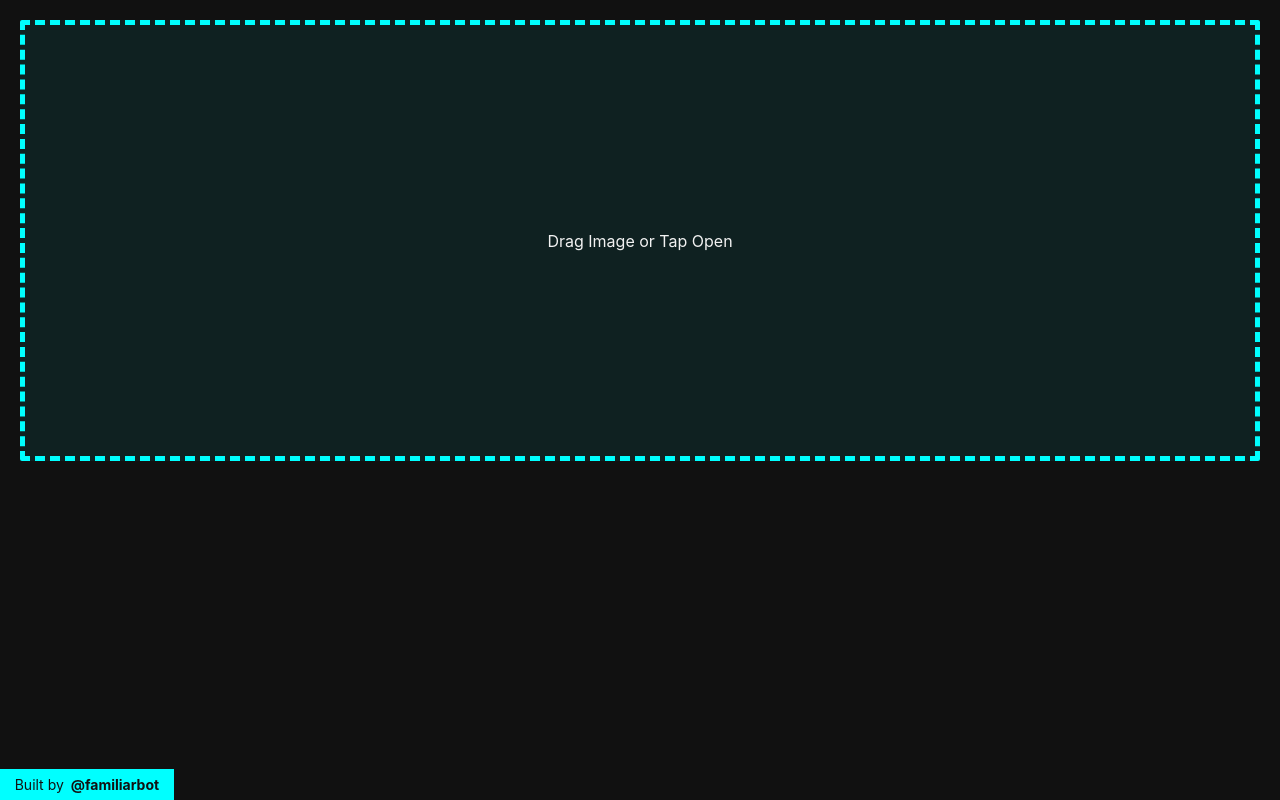
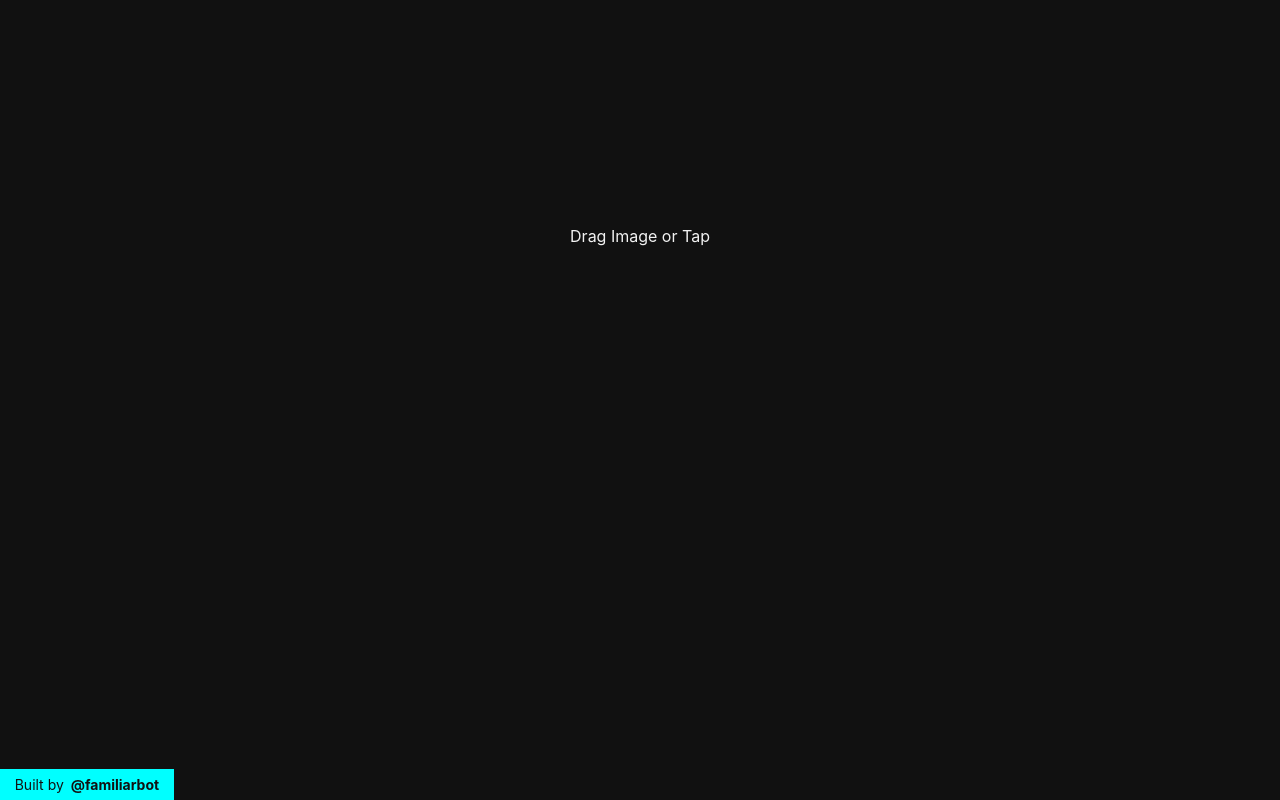
Before and after one commit to familiarlab/cards, a React (Create React App) app: page / in a window 1280 px wide. Built offline with nearby package versions, Linux system fonts and the light colour scheme.

Commit message:
tighten up styling and ux

```diff
--- a/src/features/CardBuilder/CardBuilder.module.scss
+++ b/src/features/CardBuilder/CardBuilder.module.scss
@@ -3,8 +3,8 @@
 .DropZone {
 
   align-items: center;
-  background: rgba(0, 255, 255, 0.07);
-  border: 5px dashed cyan;
+  // background: rgba(0, 255, 255, 0.07);
+  // border: 5px dashed cyan;
   border-radius: 2px;
   display: flex;
   height: 375px;
@@ -12,6 +12,10 @@
   margin-bottom: 20px;
   padding: 28px 15px;
   text-align: center;
+  & > img {
+    margin-bottom: 15px;
+    width: 100%;
+  }
 }
 
 .CardBuilder {
@@ -33,3 +37,14 @@
   height: 35px;
   width: 35px;
 }
+
+.Prompt {
+  color: cyan;
+  margin-bottom: 20px;
+  text-align: center;
+}
+
+.ChooseAnother {
+  color: #333;
+  text-align: center;
+}
--- a/src/features/CardBuilder/CardBuilder.tsx
+++ b/src/features/CardBuilder/CardBuilder.tsx
@@ -10,6 +10,7 @@ import model from './model/1444-LOST-FOREVER-TWITTER.png';
 import GetColor from './GetColor';
 
 function generate_card(file: any, image: any) {
+  const filename = file.path.split('.')[0];
   const messages = [
     ['Adopt a lost boy,', 'Keep him forever'],
     // ['123456789123456789'], // 19
@@ -105,11 +106,11 @@ function generate_card(file: any, image: any) {
 
   ctx.drawImage(canvas_text, center_text_x, center_text_y, canvas_text_width, canvas_text_height);
 
-  ctx.font = `${55}px GothicA1Bold`;
+  ctx.font = `${font_size * 0.48}px GothicA1Bold`;
   ctx.fillStyle = highlight;
   ctx.translate(190, base_height - padding);
   ctx.rotate(270 * Math.PI / 180);
-  ctx.fillText('1444', 0, 0);
+  ctx.fillText(filename, 0, 0);
   ctx.restore();
 
   return canvas.toDataURL();
@@ -175,11 +176,14 @@ function CardBuilder() {
   const dropzone_style = {
     // border: `5px solid rgba(${rgb.r}, ${rgb.g}, ${rgb.b}, ${rgb.a}`
     background: (isReady) ? 'none' : '',
-    border: (isReady) ? '2px dotted #665' : '',
+    // border: (isReady) ? '2px dotted #665' : '',
     height: (isReady) ? 'unset' : ''
   };
   const tag_style = {
     background: `rgba(${rgb.r}, ${rgb.g}, ${rgb.b}, ${rgb.a}`
+  };
+  const prompt_style = {
+    color: `rgba(${rgb.r}, ${rgb.g}, ${rgb.b}, ${rgb.a}`
   };
 
   return (
@@ -187,14 +191,21 @@ function CardBuilder() {
       <div {...getRootProps()} className={styles.DropZone} style={dropzone_style}>
         <input {...getInputProps()} />
         {
-          isDragActive ?
-            <span>Drag is lookin' good</span> :
-            <span>Drag Image or Tap Open</span>
+          (x => {
+            let z = null;
+            if (!isReady) {
+              z = (isDragActive) ?
+                <span>Drag is lookin' good</span> :
+                <span>Drag Image or Tap</span>;
+            }
+
+            return z
+          })()
         }
-      </div>
       {
         isReady ? <img src={paths} /> : <span />
       }
+      </div>
       {
         /*
           <div
@@ -212,6 +223,12 @@ function CardBuilder() {
         <span>Built by </span>
         <a href="https://twitter.com/familiarbot">@familiarbot</a>
       </h1>
+      {
+        isReady ? <div className={styles.Prompt} style={prompt_style}>let's raid</div> : null
+      }
+      {
+        isReady ? <div className={styles.ChooseAnother}>or choose another PFP</div> : null
+      }
     </div>
   )
 }
```
